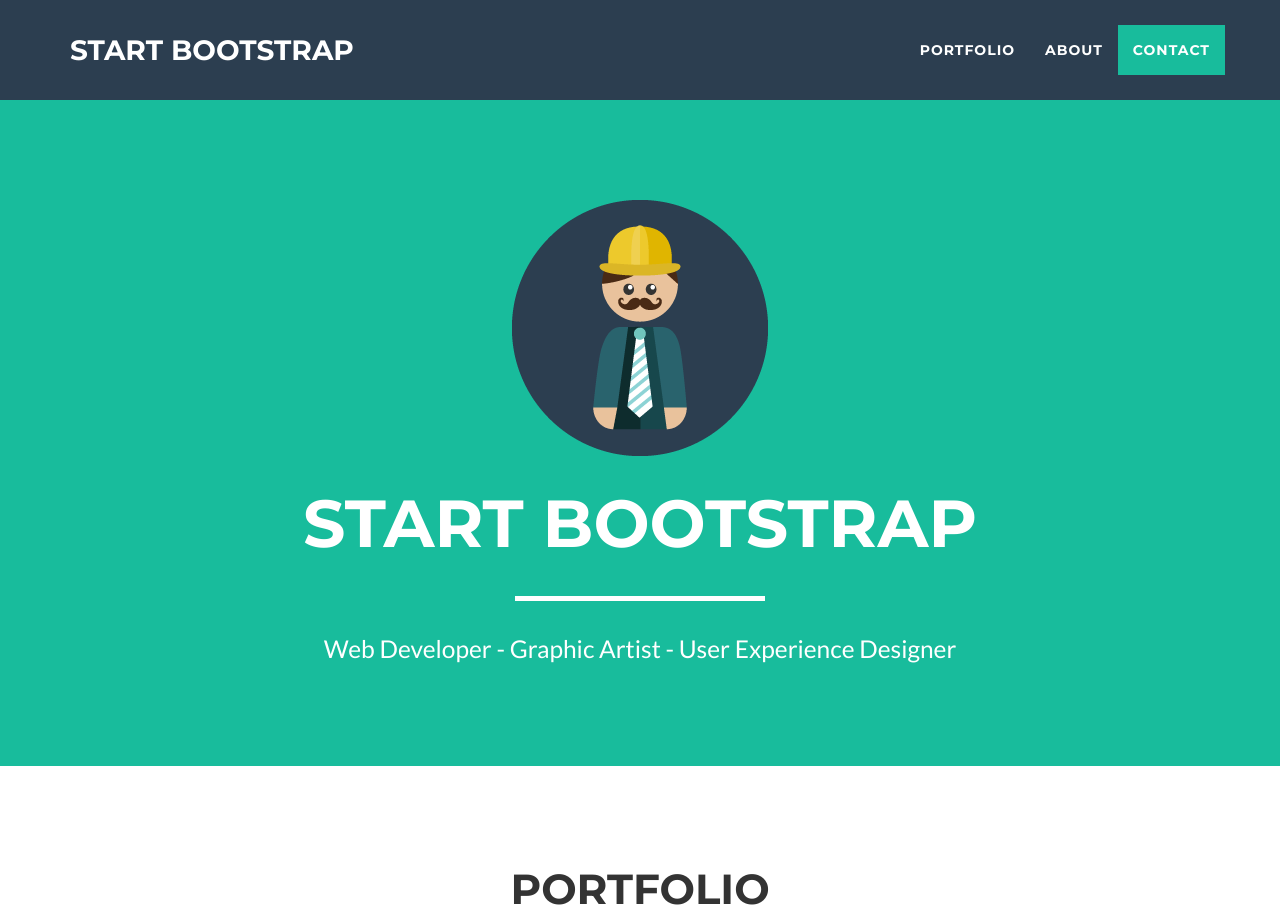
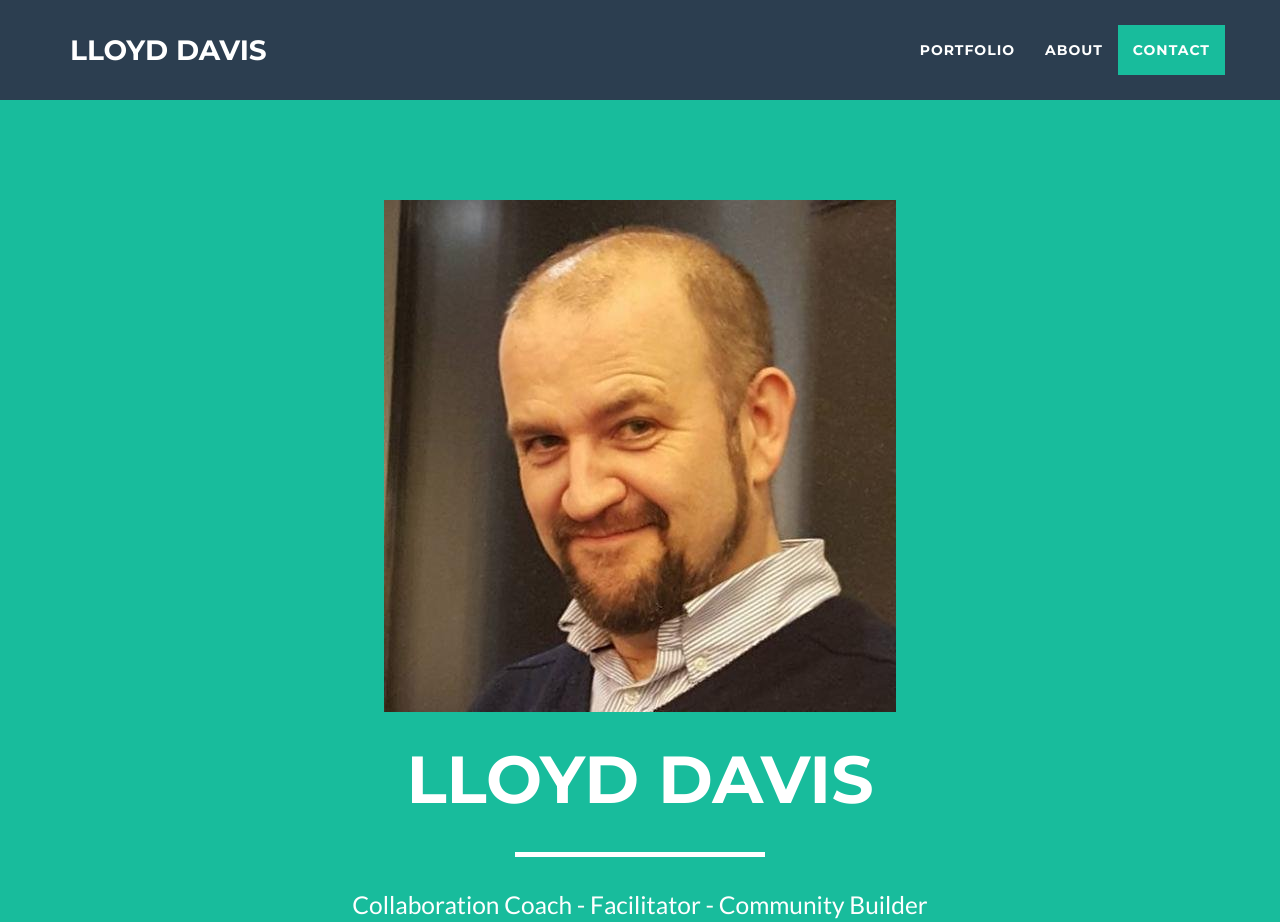
Before and after one commit to lloyddavis/lloyddavis.github.io, a website: page index.html in a window 1280 px wide. Shown: the top 922 px of the page. Drawn offline with nearby package versions, Linux system fonts and the light colour scheme.

Commit message:
replace profile

```diff
--- a/index.html
+++ b/index.html
@@ -9,7 +9,7 @@
     <meta name="description" content="">
     <meta name="author" content="">
 
-    <title>Freelancer - Start Bootstrap Theme</title>
+    <title>Lloyd Davis</title>
 
     <!-- Bootstrap Core CSS -->
     <link href="vendor/bootstrap/css/bootstrap.min.css" rel="stylesheet">
@@ -41,7 +41,7 @@
                 <button type="button" class="navbar-toggle" data-toggle="collapse" data-target="#bs-example-navbar-collapse-1">
                     <span class="sr-only">Toggle navigation</span> Menu <i class="fa fa-bars"></i>
                 </button>
-                <a class="navbar-brand" href="#page-top">Start Bootstrap</a>
+                <a class="navbar-brand" href="#page-top">Lloyd Davis</a>
             </div>
 
             <!-- Collect the nav links, forms, and other content for toggling -->
@@ -71,11 +71,11 @@
         <div class="container">
             <div class="row">
                 <div class="col-lg-12">
-                    <img class="img-responsive" src="img/profile.png" alt="">
+                    <img class="img-responsive" src="img/profile.jpg" alt="">
                     <div class="intro-text">
-                        <span class="name">Start Bootstrap</span>
+                        <span class="name">Lloyd Davis</span>
                         <hr class="star-light">
-                        <span class="skills">Web Developer - Graphic Artist - User Experience Designer</span>
+                        <span class="skills">Collaboration Coach - Facilitator - Community Builder</span>
                     </div>
                 </div>
             </div>
```
Also changed, not shown: img/old-profile.png (renamed from img/profile.png), img/profile.jpg (added).
